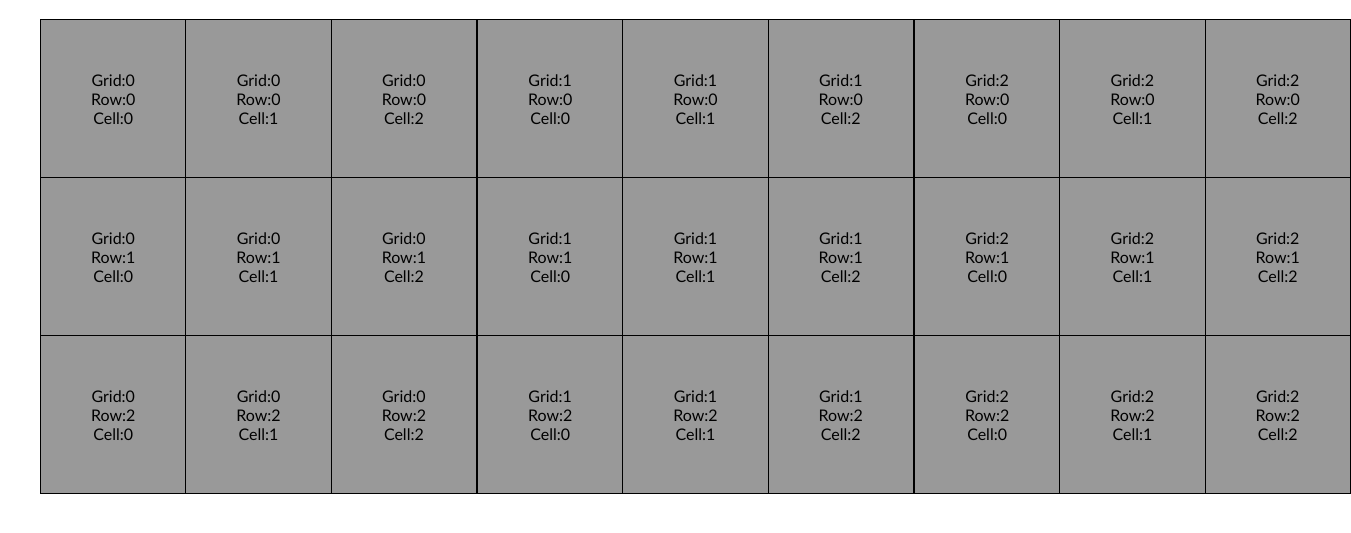
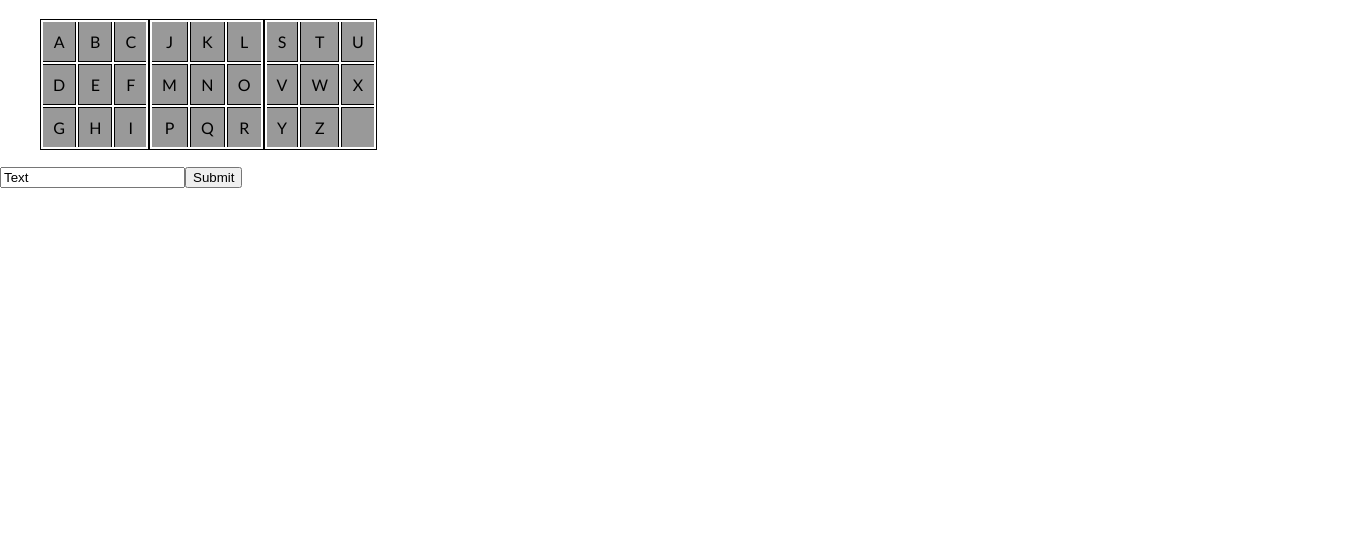
Before and after one commit to IanMunster/HiIT-Assignments, a plain HTML site: page Enigma/index.html in a window 1280 px wide. Shown: the part 63-596 px from the top of the page, 1351 px wide, since content can reach past the window. Drawn offline with Linux system fonts and the light colour scheme.

Commit message:
Enigma added Alphabet
Doing: Submit Text Function, see function description

```diff
--- a/Enigma/enigma.css
+++ b/Enigma/enigma.css
@@ -16,20 +16,34 @@ header, footer {
 /* Enigma Machine Style */
 figure {
     display: flex;
+    /* border-collapse: collapse; */
 }
 
 table {
-    border-collapse: collapse;
     text-align: center;
+    border: 1px solid black;
 }
 
 td {
-    padding: 50px;
+    padding: 10px;
     /* width: 150px;
     height: 150px; */
     border: 1px solid black;
 }
 
+/* Removing Edge Borders */
+td:first-child {
+    border-left: 0;
+}
+td:last-child {
+    border-right: 0;
+}
+tr:first-child td {
+    border-top: 0;
+}
+tr:last-child td {
+    border-bottom: 0;
+}
 /* Javascript Added Styles */
 .cell {
     background: #999;
--- a/Enigma/enigma.js
+++ b/Enigma/enigma.js
@@ -2,93 +2,130 @@
 // Initialize after page load
 window.addEventListener("load", init);
 
-/**
- *
+/** Initialize after Page Load Function
+ * Call Create Matrix (grid) Elements
+ * Call Creat Input Elements
+ * NEXT: Call Create Dropdown Element
  */
 function init () {
-    createGrids ();
+    createMatrices ();
     createInputFields ();
+    createAlphabetArray ();
+    fillCells ();
     // Next Steps: createKeyFields();
 }
 
 /* Global Variables */
-
+var alphabetArray = [];
+var matrixCellsArray = [];
 /**
  *
  */
-function createGrids () {
+function createMatrices () {
     const figure = document.getElementById('EnigmaMachine');
     // Create 3 Grids with 3 Rows and 3 Cells
     const maxSize = 3;
-    //
+    // Create maxSize number of Matrices (I.e. Grid)
     for (let matrixIndex = 0; matrixIndex < maxSize; matrixIndex++) {
         const matrix = document.createElement('table');
             // Create maxSize number of Rows
         for (let rowIndex = 0; rowIndex < maxSize; rowIndex++) {
             // Add rows to the Gameboard
-            var rows = matrix.insertRow(rowIndex);
+            let rows = matrix.insertRow(rowIndex);
             // Create maxSize number of cells
             for (let cellIndex = 0; cellIndex < maxSize; cellIndex++) {
                 // Add cell to the rows, in the gameboard
-                var cells = rows.insertCell(cellIndex);
-                // Fill inner of HTML with # of Row and Cell
-                cells.innerHTML = "Grid:"+ matrixIndex +" Row:" + rowIndex + " Cell:" + cellIndex;
+                let cells = rows.insertCell(cellIndex);
                 // Add Pickable Class
                 cells.classList.add("cell");
-                // Attach a Click Event
-                cells.addEventListener('click', handleCellClick);
             }
         }
         figure.appendChild(matrix);
     }
-    // Get all created matrixCells
-    var matrixCells = document.getElementsByTagName('td');
-    // Give matrixCells an ID
-    for (let idIndex = 0; idIndex < gridCells.length; idIndex++) {
-        matrixCells[idIndex].id = idIndex;
+}
+
+/**
+ *
+ */
+function fillCells () {
+    // Get all created matrixCellsArray
+    matrixCellsArray = document.getElementsByTagName('td');
+    // Give matrixCellsArray an ID
+    for (let idIndex = 0; idIndex < matrixCellsArray.length; idIndex++) {
+        matrixCellsArray[idIndex].id = idIndex;
+        matrixCellsArray[idIndex].innerText = alphabetArray[idIndex];
+        if (alphabetArray[idIndex] == undefined) {
+            matrixCellsArray[idIndex].innerText = "";
+        }
     }
 }
 
 
-/**
- *
+/** Create Input Field Funtion
+ * Get the Element in HTML for Inputfield,
+ * Creates both an Text and SubmitButton Input
  */
 function createInputFields () {
-    //
+    // Get Empty Element to fill with Input Fields
     const inputField = document.getElementById('InputField');
-    inputField.appendChild(createInput('Text'));
-    inputField.appendChild(createInput('Submit'));
+    // Create a Text Input
+    let textInput = inputField.appendChild(createInput('Text'));
+    // Create a Submit Button
+    let submitBtn = inputField.appendChild(createInput('Submit'));
+    submitBtn.addEventListener('click', submitInput);
+    submitBtn.textParameter = textInput.value;
 }
 
 
-/**
- *
+/** Create DropDown Options Input
+ * Get the Element in HTML for keyfield,
+ * Creates new Options within the Dropdown
  */
 function createKeyFields () {
-    //
+    // Get Empty Element to fill with Dropdown Options Field
     const keyField = document.getElementById('KeyField');
     keyField.appendChild(new Option("label1", "value1"));
     keyField.appendChild(new Option("label2", "value2"));
 }
 
 
-/**
- *
- * @param {*} InputType
- * @returns
+/** Create New Input Function
+ * Create a new Input based on Given Argument
+ * @param {*} inputType - The Type of Input to create, Also used as Name and Value Attribus
+ * @returns NewInput - Returns the newly create Input
  */
-function createInput (InputType) {
-    var newInput = document.createElement('input');
-    newInput.setAttribute('type', InputType);
-    newInput.setAttribute('name', InputType+'Field');
-    newInput.setAttribute('value', InputType);
+function createInput (inputType) {
+    // New Input to Create
+    const newInput = document.createElement('input');
+    // Set Type Attribute, with given Parameter
+    newInput.setAttribute('type', inputType);
+    // Set Name Attribute with given Paramater + "Field"
+    newInput.setAttribute('name', inputType+"Field");
+    // Set Value Attribute with given Parameter
+    newInput.setAttribute('value', inputType);
+    // Return the newly created Input Field
     return newInput;
 }
 
 
+function createAlphabetArray () {
+    // Array.from(): Returns an Array from any Object with a given Length
+    // Array.map(): Creates a new Arrat form calling a function for each element
+    // Map I + 65 for UTF-8 Characters ("A" = "65")
+    const alphabetMap = Array.from(Array(26)).map((callBackFunction, index) => index + 65);
+    alphabetArray = alphabetMap.map((x) => String.fromCharCode(x));
+}
 
 
-
-function handleCellClick () {
+/**
+ * WHAT SHOULD IT DO:
+ * Get the Text Value that has been Submitted
+ * Find the individual Character of the Text Value in the Matrices
+ * Get the Borders of the Character Positions within the Matrices
+ * Return the Border Values to Display on Page
+ * @param {*} event - The Click Event on the SubmitButton
+ */
+function submitInput (event) {
+    let textToEncryptArray = Array.from(event.currentTarget.textParameter);
 
 }
```
Also changed, not shown: Enigma/_src/Assignment.txt.
